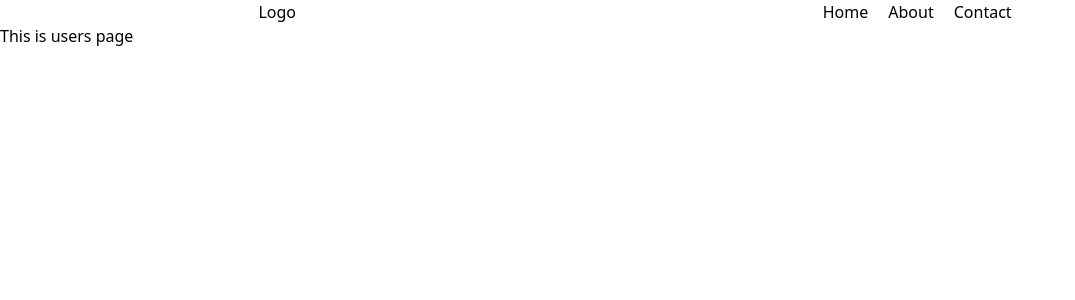
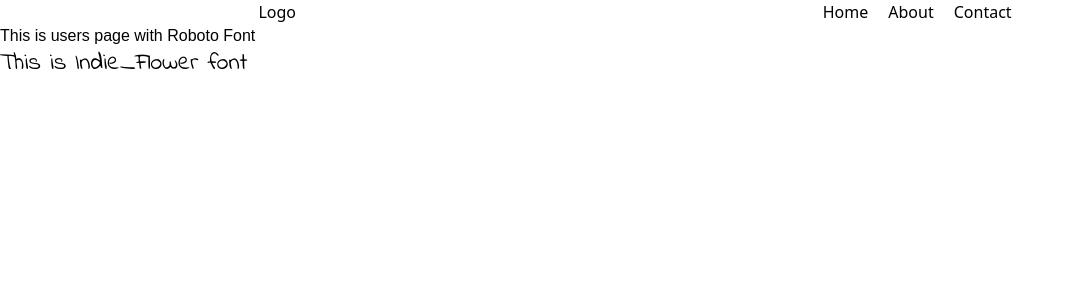
Before and after one commit to mdmusharruf13/nextjs-learning, a Next.js app in the folder nextjs-hw/: page /users in a window 1280 px wide. Shown: the top 300 px of the page, without its empty margins (0-1075 px from the left). Built offline with nearby package versions, Linux system fonts and the light colour scheme.

Commit message:
google fonts

```diff
--- a/nextjs-hw/app/users/page.js
+++ b/nextjs-hw/app/users/page.js
@@ -1,6 +1,15 @@
+import { Caveat, Indie_Flower, Source_Sans_3 } from "next/font/google";
+
+
+const srcSans = Source_Sans_3({ subsets: ['latin'], weight: "500" })
+const indieFlower = Indie_Flower({ subsets: ['latin'], weight: "400" })
 function Users() {
     return (
-        <div>This is users page</div>
+        <section>
+            <p className={srcSans.className}>This is users page with Roboto Font</p>
+            <p className={`${indieFlower.className} text-2xl`}>This is Indie_Flower font</p>
+
+        </section>
     )
 }
 
```
